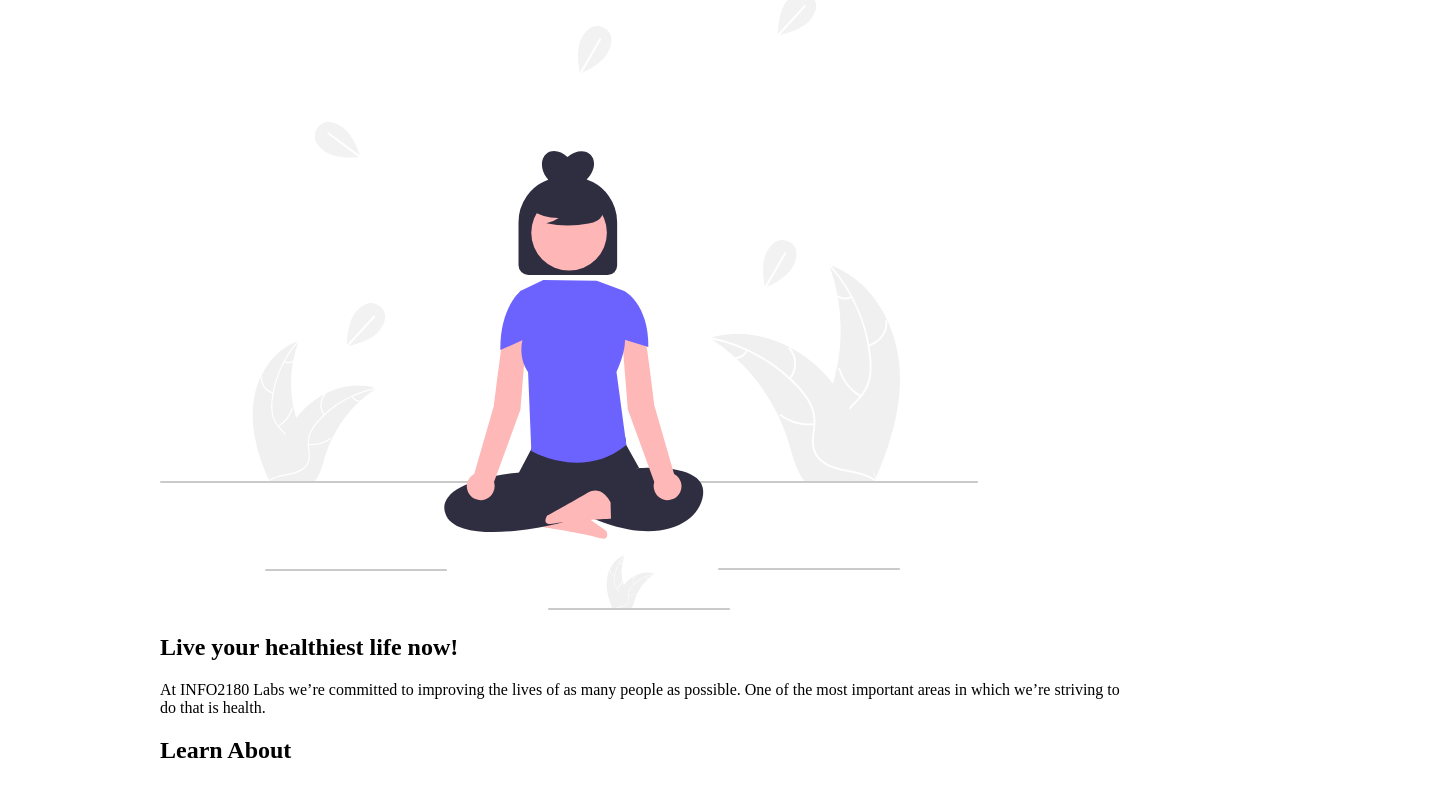
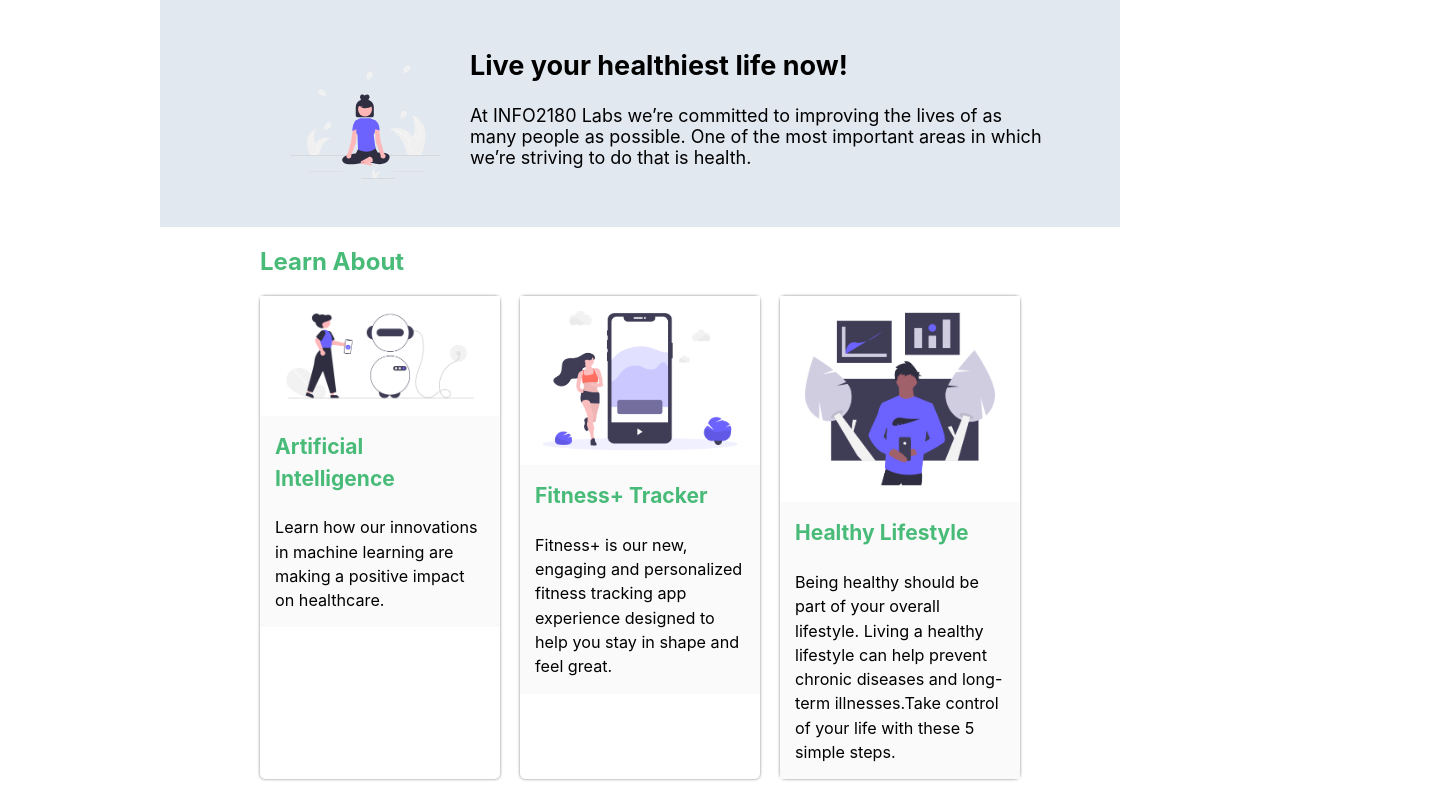
Before and after one commit to Kal-ux/info2180-project1, a plain HTML site: page index.html in a window 1280 px wide. Shown: the part 72-857 px from the top of the page, 1450 px wide, since content can reach past the window. Drawn offline with Linux system fonts and the light colour scheme.

Commit message:
edited css file

```diff
--- a/styles.css
+++ b/styles.css
@@ -1,7 +1,8 @@
 /* Add your CSS to this file */
 body {
     margin: 0;
-    font-size: 16px;
+    font-size: 18px;
+    font-family: -apple-system, BlinkMacSystemFont, 'Segoe UI', Roboto, Oxygen, Ubuntu, Cantarell, 'Open Sans', 'Helvetica Neue', sans-serif;
 }
 
 .container {
@@ -34,6 +35,90 @@
     margin-top: 30px;
 }
 
+header .container a{
+    font-size: 18px;
+    text-decoration: none;
+    color: #6b7280;
+}
+
+header .container a:hover{
+    color: #5A67D8;
+
+}
+
 header .container ul li{
     flex: auto;
 }
+
+.overview-hero .container{
+    display: grid;
+    grid-template-columns: 280px auto 50px;
+    grid-template-rows: auto;
+    background: #E2E8F0;
+
+}
+
+.overview-hero .container .overview-hero-image img{
+    display: flex;
+    float: right;
+    width: 150px;
+    height: 150px;
+    margin-top: 50px;
+    margin-bottom: 30px ;
+    grid-column-start: 2;
+    grid-column-end: 1;
+}
+
+.overview-hero .container .overview-hero-text{
+    margin-left: 30px;
+    margin-top: 30px;
+    margin-bottom: 30px;
+    grid-column-start: 2;
+    grid-column-end: 3;
+    padding-right: 20px;
+}
+
+.learn-about .container h2{
+    padding-left: 100px;
+    font-size: 24px;
+    color: #48BB78;
+}
+
+.cards {
+    border-color: #E2E8F0;
+    margin: 0 auto;
+    max-width: 980px;
+    display: grid;
+    grid-template-columns: repeat(3, 1fr);
+    gap: 20px;
+    padding-left: 100px;
+    padding-right: 100px;
+}
+
+.card{
+    box-shadow: 0 0 3px rgba(0, 0, 0, 0.5);
+    border-radius: 5px;
+    margin-bottom: 25px;
+}
+
+.card img{
+    width: 100%;
+    display: block;
+}
+
+.card .card-body{
+    line-height:  1.5;
+    font-size: 0.9em;
+    padding: 15px;
+    background: #fafafa;
+}
+
+.card-body h3{
+    margin-top: 0;
+    color: #48BB78;
+    font-size: 21px;
+}
+
+.card-body p{
+    margin-bottom: 0;
+}
```
